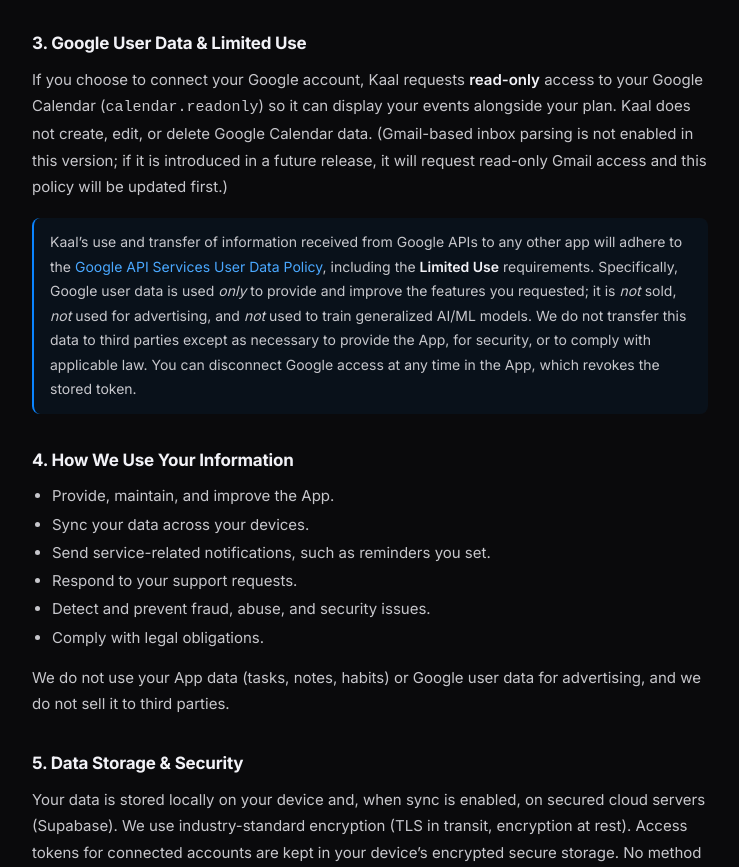
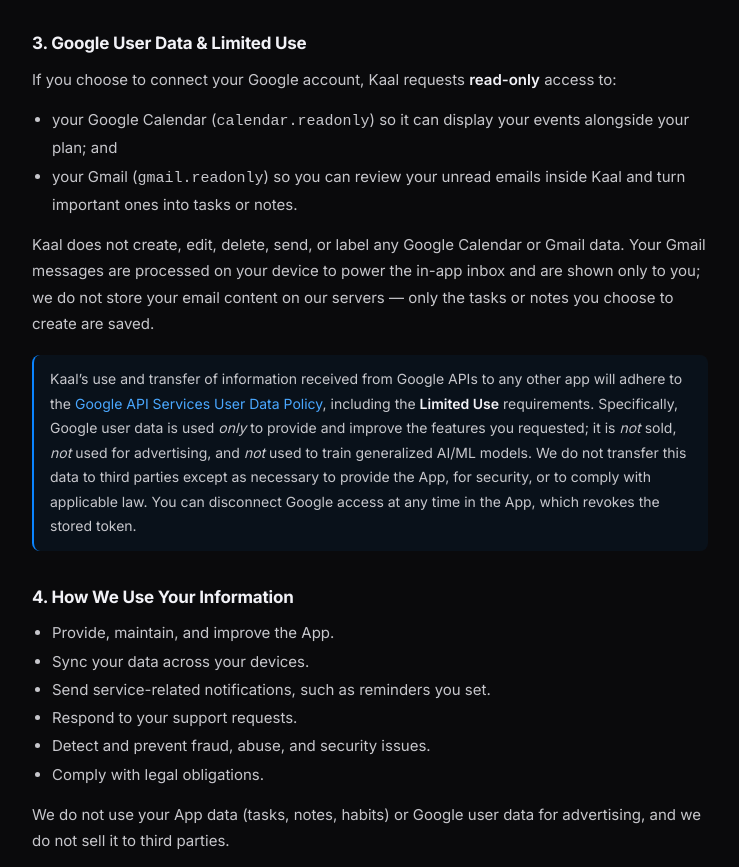
Before and after one commit to rjumbarthi/Kaal-site, a plain HTML site: page kaal/privacy/index.html in a window 1280 px wide. Shown: the part 846-1713 px from the top of the page, without its empty margins (270-1009 px from the left). Drawn offline with Linux system fonts and the light colour scheme.

Commit message:
Disclose Gmail read-only access for OAuth verification

```diff
--- a/kaal/privacy/index.html
+++ b/kaal/privacy/index.html
@@ -52,12 +52,12 @@
       </ul>
 
       <h2>3. Google User Data &amp; Limited Use</h2>
-      <p>If you choose to connect your Google account, Kaal requests <strong>read-only</strong>
-      access to your Google Calendar (<code>calendar.readonly</code>) so it can display
-      your events alongside your plan. Kaal does not create, edit, or delete Google
-      Calendar data. (Gmail-based inbox parsing is not enabled in this version; if it is
-      introduced in a future release, it will request read-only Gmail access and this
-      policy will be updated first.)</p>
+      <p>If you choose to connect your Google account, Kaal requests <strong>read-only</strong> access to:</p>
+      <ul>
+        <li>your Google Calendar (<code>calendar.readonly</code>) so it can display your events alongside your plan; and</li>
+        <li>your Gmail (<code>gmail.readonly</code>) so you can review your unread emails inside Kaal and turn important ones into tasks or notes.</li>
+      </ul>
+      <p>Kaal does not create, edit, delete, send, or label any Google Calendar or Gmail data. Your Gmail messages are processed on your device to power the in-app inbox and are shown only to you; we do not store your email content on our servers — only the tasks or notes you choose to create are saved.</p>
       <div class="note">
         Kaal’s use and transfer of information received from Google APIs to any other app
         will adhere to the
```
